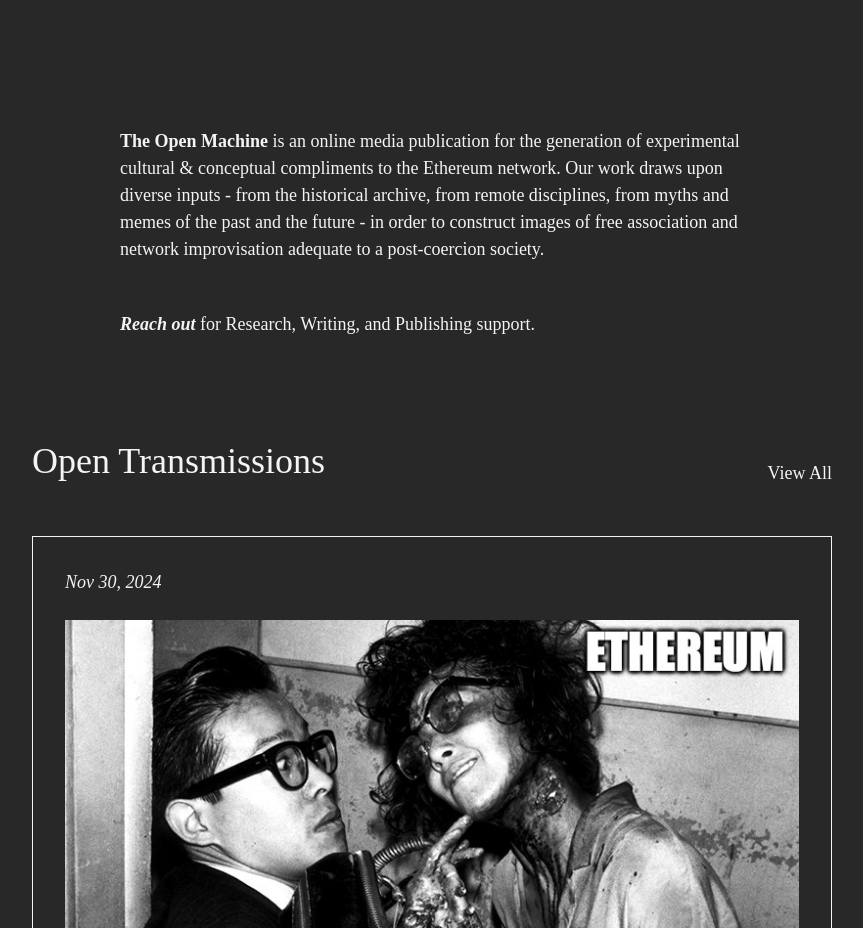
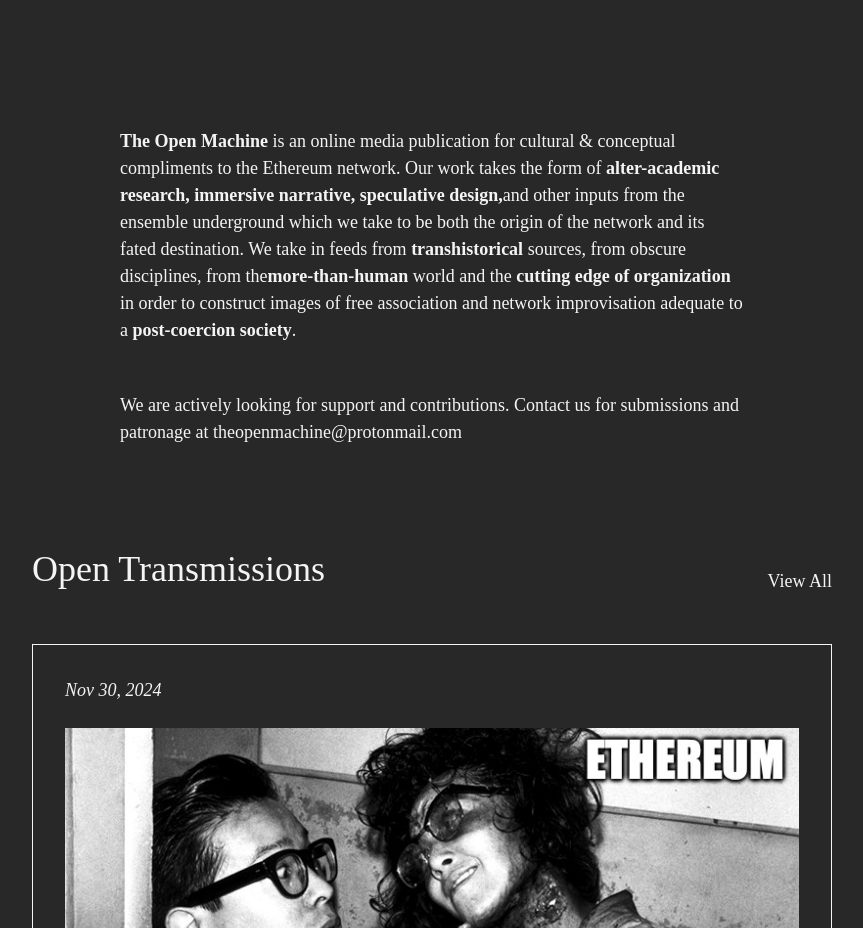
Before and after one commit to oovg/the-open-template, a Next.js app: page / in a window 1280 px wide. Shown: the part 800-1728 px from the top of the page, without its empty margins (208-1071 px from the left). Built offline with nearby package versions, Linux system fonts and the light colour scheme; a web font is replaced by a local one.

Commit message:
Update Section.tsx

```diff
--- a/src/components/Section.tsx
+++ b/src/components/Section.tsx
@@ -10,21 +10,18 @@ export const Section = () => {
       <Box maxW="720px" mx="auto" px={12} py={12}>
         <Box>
           <Text textStyle="paragraph">
-            <b>The Open Machine</b> is an online media publication for the
-            generation of experimental cultural & conceptual compliments to the
-            Ethereum network. Our work draws upon diverse inputs - from the
-            historical archive, from remote disciplines, from myths and memes of
-            the past and the future - in order to construct images of free
-            association and network improvisation adequate to a post-coercion
-            society.
+            <b>The Open Machine</b> is an online media publication for cultural
+            & conceptual compliments to the Ethereum network. Our work takes the
+            form of <b>alter-academic research, immersive narrative, speculative design,</b>
+            and other inputs from the ensemble underground which we take to be both
+            the origin of the network and its fated destination. We take in feeds
+            from <b>transhistorical</b> sources, from obscure disciplines, from the
+            <b>more-than-human</b> world and the <b>cutting edge of organization</b> in order
+            to construct images of free association and network improvisation adequate
+            to a <b>post-coercion society</b>.
           </Text>
           <Text textStyle="h4">
-            <Link href="mailto:theopenmachine@protonmail.com" textStyle="link">
-              <i>
-                <b>Reach out</b>
-              </i>
-            </Link>{' '}
-            for Research, Writing, and Publishing support.
+          We are actively looking for support and contributions. Contact us for submissions and patronage at theopenmachine@protonmail.com
           </Text>
         </Box>
       </Box>
```
